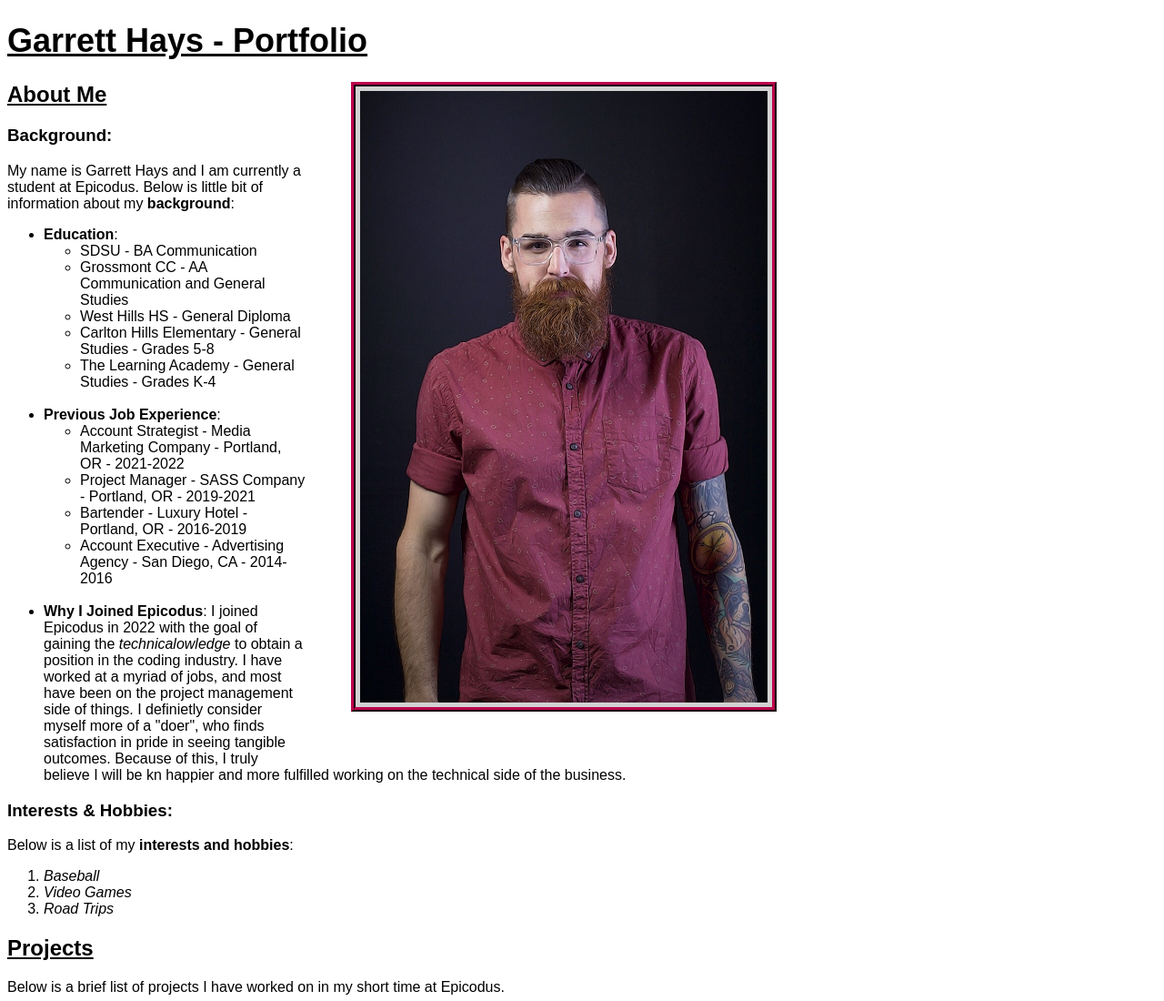
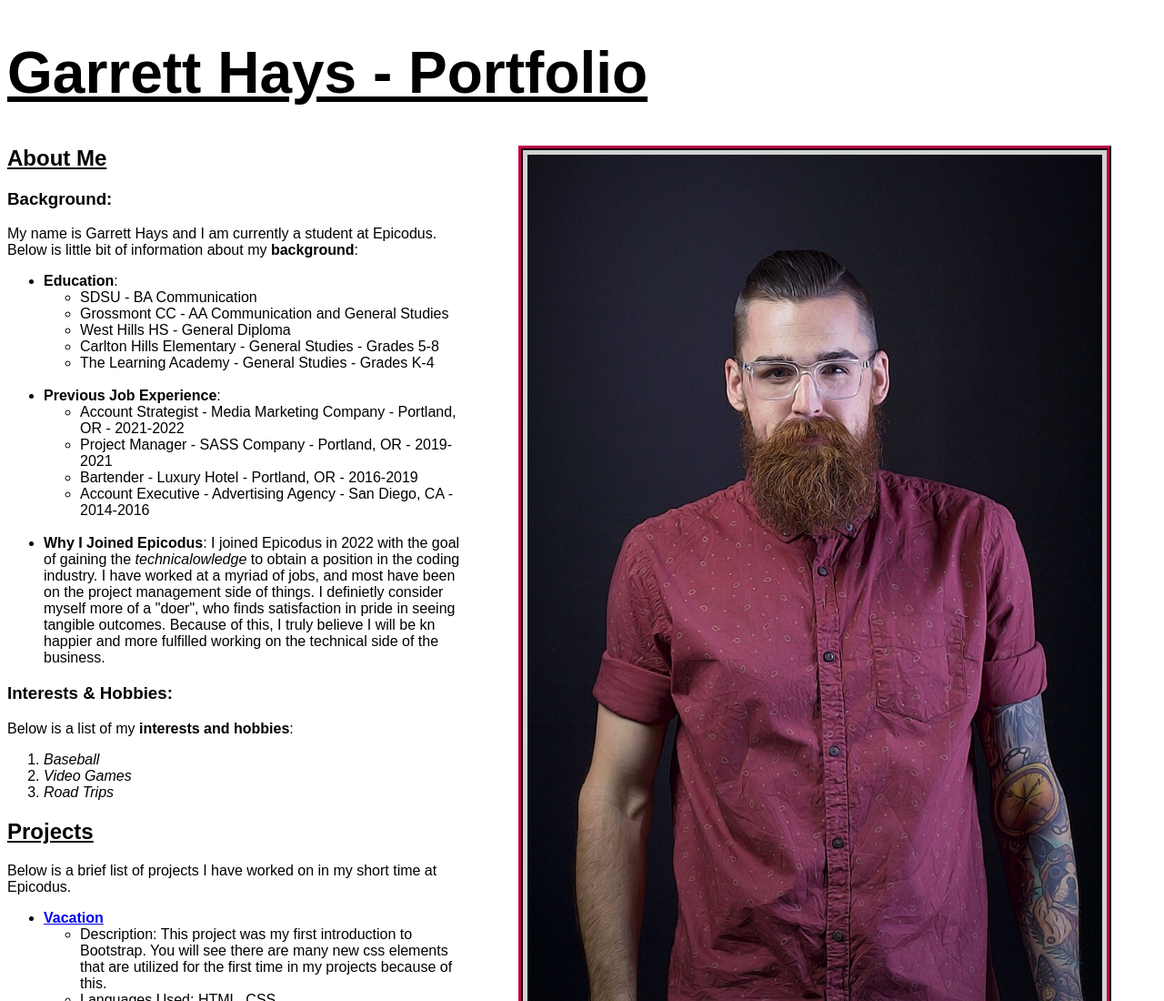
Before and after one commit to GarrettHays/portfolio, a plain HTML site: page index.html in a window 1280 px wide. Shown: the top 1100 px of the page at 91% size. Drawn offline with Linux system fonts and the light colour scheme.

```diff
--- a/css/styles.css
+++ b/css/styles.css
@@ -1,11 +1,10 @@
 body {
   font-family: Arial, Helvetica, sans-serif;
-  width: 70%;
 }
 
 .title {
   font-weight: bolder;
-  font-size: large;
+  font-size: xx-large;
   text-decoration: underline;
 }
 
```
